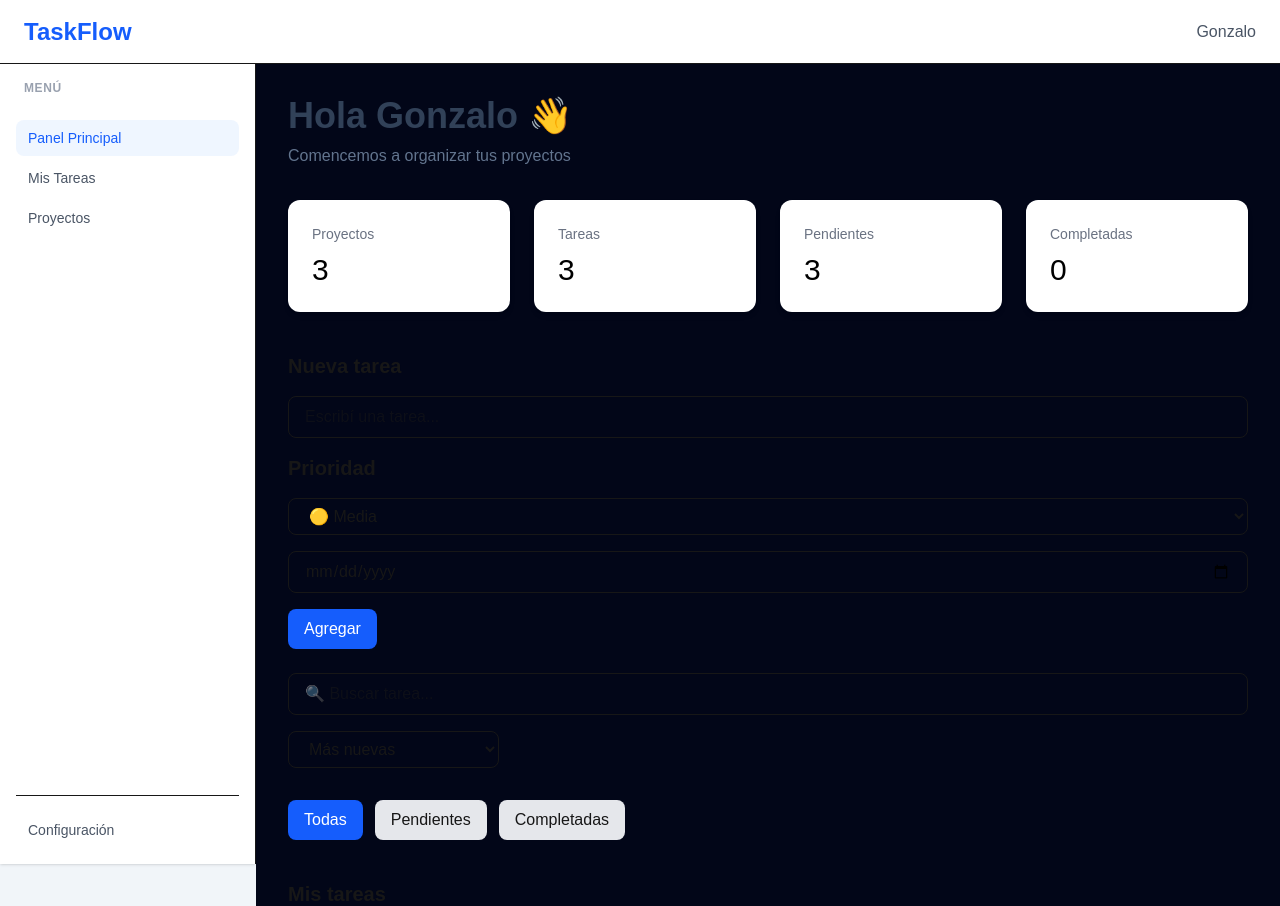
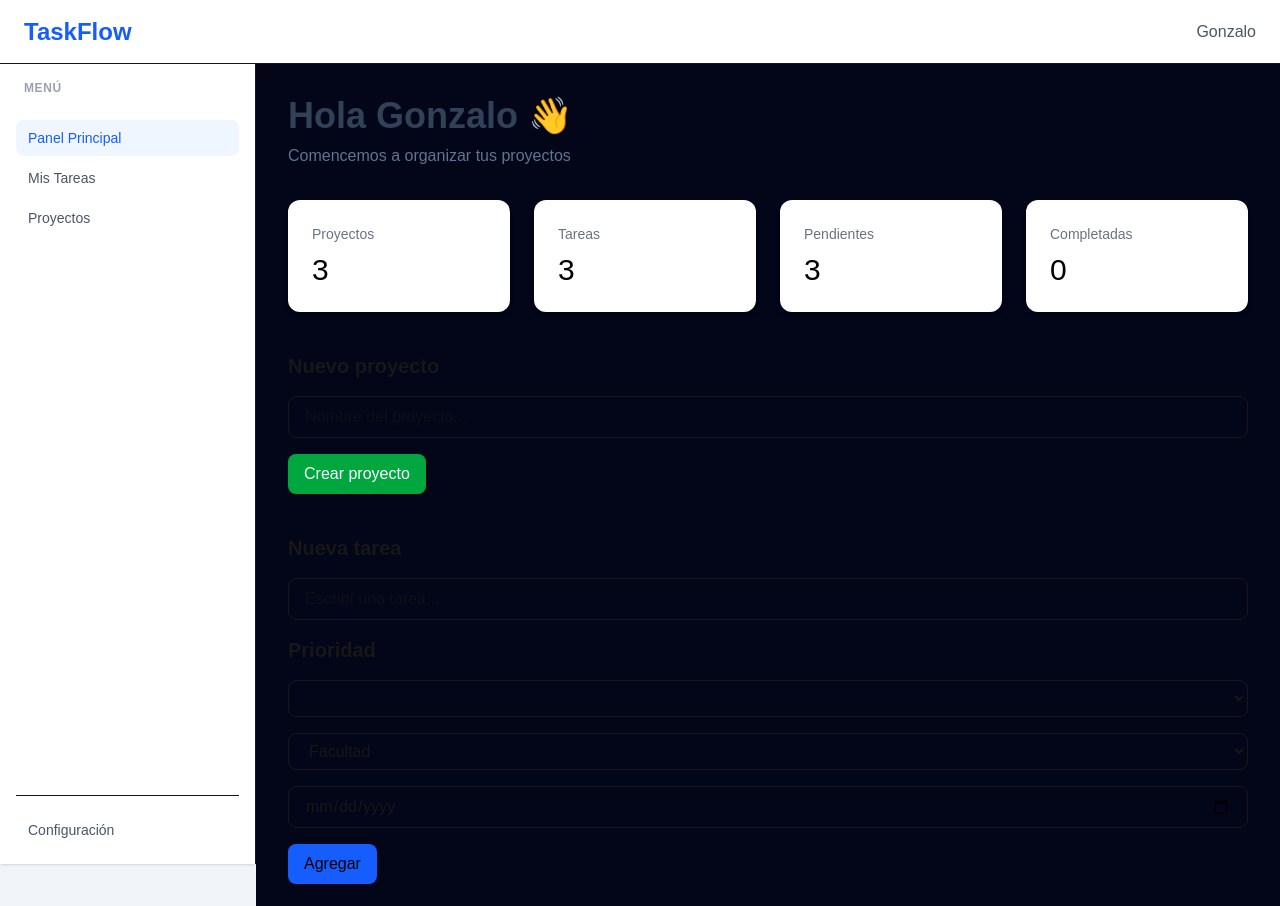
Before and after one commit to Gonza117/taskflow, a Next.js app: page / in a window 1280 px wide. Shown: the top 906 px of the page. Built offline with nearby package versions, Linux system fonts and the light colour scheme.

Commit message:
Añadir gestión de proyectos en el panel de control: incluir formularios y filtros para proyectos, y actualizar tareas con ID de proyecto.

```diff
--- a/components/dashboard/Dashboard.tsx
+++ b/components/dashboard/Dashboard.tsx
@@ -1,13 +1,14 @@
 "use client";
-
 import { useEffect, useState } from "react";
 import StatCard from "./StatCard";
 import TaskForm from "./TaskForm";
 import TaskList from "./TaskList";
-import {Task, Filter,SortOption} from "./types";
+import {Task, Filter,SortOption,Project} from "./types";
 import FilterBar from "./FilterBar";
 import SearchBar from "./SearchBar";
 import SortBar from "./SortBar";
+import ProjectBar from "./ProjectBar";
+import ProjectForm from "./ProjectForm";
 
 export default function Dashboard() {
     const [tasks, setTasks] = useState<Task[]>(() => {
@@ -24,6 +25,7 @@ export default function Dashboard() {
                 completed: false,
                 priority: "high",
                 dueDate: "2026-08-15",
+                projectId: 1,
             },
 
             {
@@ -32,6 +34,7 @@ export default function Dashboard() {
                 completed: false,
                 priority: "medium",
                 dueDate: "2021-02-14",
+                projectId: 2,
             },
 
             {
@@ -40,11 +43,26 @@ export default function Dashboard() {
                 completed: false,
                 priority: "low",
                 dueDate: "2024-12-20",
+                projectId: 3,
             },
 
         ];
     });
 
+    const [projects, setProjects] = useState<Project[]>([
+        {
+            id: 1,
+            name: "Facultad",
+        },
+        {
+            id: 2,
+            name: "Trabajo",
+        },
+        {
+            id: 3,
+            name: "Personal",
+        },
+    ]);
 
     const toggleTask = (id: number) => {
         setTasks(
@@ -85,6 +103,7 @@ export default function Dashboard() {
 
     const [sortOption, setSortOption] = useState<SortOption>("newest");
 
+    const [selectedProject, setSelectedProject] = useState<number | "all">("all");
 
     const stats = [
         {
@@ -120,7 +139,12 @@ export default function Dashboard() {
             .toLowerCase()
             .includes(search.toLowerCase());
 
-        return matchesFilter && matchesSearch;
+        const matchesProject =
+            selectedProject === "all"
+                ? true
+                : task.projectId === selectedProject;
+
+        return matchesFilter && matchesSearch && matchesProject;
     });
 
     const sortedTasks = [...filteredTasks];
@@ -165,8 +189,21 @@ export default function Dashboard() {
                 ))}
             </div>
 
+            <ProjectForm
+                onAddProject={(name) =>
+                    setProjects((prevProjects) => [
+                        ...prevProjects,
+                        {
+                            id: Date.now(),
+                            name,
+                        },
+                    ])
+                }
+            />
+
             <TaskForm
-                onAddTask={(newTask, priority,dueDate) =>
+                projects={projects}
+                onAddTask={(newTask, priority,dueDate,projectId) =>
                     setTasks((prevTasks) => [
                         ...prevTasks,
                         {
@@ -175,9 +212,16 @@ export default function Dashboard() {
                             completed: false,
                             priority,
                             dueDate,
+                            projectId,
                         },
                     ])
                 }
+            />
+
+            <ProjectBar
+                projects={projects}
+                selectedProject={selectedProject}
+                onSelectProject={setSelectedProject}
             />
 
             <SearchBar
@@ -197,6 +241,7 @@ export default function Dashboard() {
 
             <TaskList
                 tasks={sortedTasks}
+                projects={projects}
                 onToggleTask={toggleTask}
                 onDeleteTask={deleteTask}
                 onEditTask={editTask}
--- a/components/dashboard/FilterBar.tsx
+++ b/components/dashboard/FilterBar.tsx
@@ -15,8 +15,8 @@ export default function FilterBar({
                 onClick={() => onChangeFilter("all")}
                 className={`px-4 py-2 rounded-lg ${
                     filter === "all"
-                        ? "bg-blue-600 text-white"
-                        : "bg-gray-200"
+                        ? "bg-blue-600 text-black"
+                        : "bg-gray-200 text-black"
                 }`}
             >
                 Todas
@@ -26,8 +26,8 @@ export default function FilterBar({
                 onClick={() => onChangeFilter("pending")}
                 className={`px-4 py-2 rounded-lg ${
                     filter === "pending"
-                        ? "bg-blue-600 text-white"
-                        : "bg-gray-200"
+                        ? "bg-blue-600 text-black"
+                        : "bg-gray-200 text-black"
                 }`}
             >
                 Pendientes
@@ -37,8 +37,8 @@ export default function FilterBar({
                 onClick={() => onChangeFilter("completed")}
                 className={`px-4 py-2 rounded-lg ${
                     filter === "completed"
-                        ? "bg-blue-600 text-white"
-                        : "bg-gray-200"
+                        ? "bg-blue-600 text-black"
+                        : "bg-gray-200 text-black"
                 }`}
             >
                 Completadas
--- /dev/null
+++ b/components/dashboard/ProjectBar.tsx
@@ -0,0 +1,42 @@
+import { Project } from "./types";
+
+type ProjectBarProps = {
+    projects: Project[];
+    selectedProject: number | "all";
+    onSelectProject: (project: number | "all") => void;
+};
+
+export default function ProjectBar({
+    projects,
+    selectedProject,
+    onSelectProject,
+}: ProjectBarProps) {
+    return (
+        <div className="flex gap-3 mt-6 flex-wrap">
+            <button
+                onClick={() => onSelectProject("all")}
+                className={`px-4 py-2 rounded-lg ${
+                    selectedProject === "all"
+                        ? "bg-blue-600 text-black"
+                        : "bg-gray-200 text-black"
+                }`}
+            >
+                Todos
+            </button>
+
+            {projects.map((project) => (
+                <button
+                    key={project.id}
+                    onClick={() => onSelectProject(project.id)}
+                    className={`px-4 py-2 rounded-lg ${
+                        selectedProject === project.id
+                            ? "bg-blue-600 text-black"
+                            : "bg-gray-200 text-black"
+                    }`}
+                >
+                    {project.name}
+                </button>
+            ))}
+        </div>
+    );
+}
--- /dev/null
+++ b/components/dashboard/ProjectForm.tsx
@@ -0,0 +1,40 @@
+"use client";
+import { useState } from "react";
+
+type ProjectFormProps = {
+    onAddProject: (name: string) => void;
+};
+
+export default function ProjectForm({
+    onAddProject,
+}: ProjectFormProps) {
+    const [name, setName] = useState("");
+
+    return (
+        <div className="mt-10">
+            <h2 className="text-xl font-semibold mb-4">
+                Nuevo proyecto
+            </h2>
+
+            <input
+                type="text"
+                placeholder="Nombre del proyecto..."
+                value={name}
+                onChange={(e) => setName(e.target.value)}
+                className="w-full border rounded-lg px-4 py-2"
+            />
+
+            <button
+                onClick={() => {
+                    if (name.trim() === "") return;
+
+                    onAddProject(name);
+                    setName("");
+                }}
+                className="mt-4 bg-green-600 text-white px-4 py-2 rounded-lg"
+            >
+                Crear proyecto
+            </button>
+        </div>
+    );
+}
--- a/components/dashboard/SortBar.tsx
+++ b/components/dashboard/SortBar.tsx
@@ -15,10 +15,12 @@ export default function SortBar({
             onChange={(e) => onSortChange(e.target.value as SortOption)}
             className="border rounded-lg px-4 py-2 mt-4"
         >
-            <option value="newest">Más nuevas</option>
-            <option value="oldest">Más antiguas</option>
-            <option value="priority">Prioridad</option>
-            <option value="dueDate">Fecha de vencimiento</option>
+            <h2 className="text-black">
+                <option value="newest">Más nuevas</option>
+                <option value="oldest">Más antiguas</option>
+                <option value="priority">Prioridad</option>
+                <option value="dueDate">Fecha de vencimiento</option>
+            </h2>
         </select>
     );
 }
--- a/components/dashboard/TaskForm.tsx
+++ b/components/dashboard/TaskForm.tsx
@@ -1,15 +1,17 @@
 "use client";
 import { useState } from "react";
-import { Priority } from "./types";
+import { Project, Priority } from "./types";
 
 type TaskFormProps = {
-    onAddTask: (task: string, priority: Priority, dueDate: string) => void;
+    projects: Project[];
+    onAddTask: (task: string, priority: Priority, dueDate: string,projectId: number) => void;
 };
 
-export default function TaskForm({ onAddTask }: TaskFormProps) {
+export default function TaskForm({ projects,onAddTask }: TaskFormProps) {
     const [task, setTask] = useState("");
     const [priority, setPriority] = useState<Priority>("medium");
     const [dueDate, setDueDate] = useState("");
+    const [projectId, setProjectId] = useState(1);
 
     return (
         <div className="mt-10">
@@ -34,9 +36,23 @@ export default function TaskForm({ onAddTask }: TaskFormProps) {
                 onChange={(e) => setPriority(e.target.value as Priority)}
                 className="w-full border rounded-lg px-4 py-2 mt-4"
             >
-                <option value="low">🟢 Baja</option>
-                <option value="medium">🟡 Media</option>
-                <option value="high">🔴 Alta</option>
+                <h2 className="text-black">
+                    <option value="low">🟢 Baja</option>
+                    <option value="medium">🟡 Media</option>
+                    <option value="high">🔴 Alta</option>
+                </h2>
+            </select>
+
+            <select
+                value={projectId}
+                onChange={(e) => setProjectId(Number(e.target.value))}
+                className="w-full border rounded-lg px-4 py-2 mt-4"
+            >
+                {projects.map((project) => (
+                <option key={project.id} value={project.id} className="text-black">
+                    {project.name}
+                </option>
+                ))}
             </select>
 
             <input
@@ -48,12 +64,12 @@ export default function TaskForm({ onAddTask }: TaskFormProps) {
 
             <button onClick={() => {
                     if (task.trim() === "") return;
-                        onAddTask(task, priority, dueDate);
+                        onAddTask(task, priority, dueDate,projectId);
                         setTask("");
                         setPriority("medium");
                         setDueDate("");
                 }}
-                className="mt-4 bg-blue-600 text-white px-4 py-2 rounded-lg"
+                className="mt-4 bg-blue-600 text-black px-4 py-2 rounded-lg"
             >
                 Agregar
             </button>
--- a/components/dashboard/TaskList.tsx
+++ b/components/dashboard/TaskList.tsx
@@ -1,15 +1,15 @@
-import { Task } from "./types";
+import { Task,Project } from "./types";
 import TaskItem from "./TaskItem";
 
 type TaskListProps = {
     tasks: Task[];
+    projects: Project[];
     onToggleTask: (id: number) => void;
     onDeleteTask: (id: number) => void;
     onEditTask: (id: number, newText: string) => void;
 };
 
-
-export default function TaskList({tasks,onToggleTask,onDeleteTask,onEditTask,}: TaskListProps){
+export default function TaskList({tasks,projects,onToggleTask,onDeleteTask,onEditTask,}: TaskListProps){
     return (
         <div className="mt-10">
             <h2 className="text-xl font-semibold mb-4">
@@ -21,6 +21,7 @@ export default function TaskList({tasks,onToggleTask,onDeleteTask,onEditTask,}:
                     <TaskItem
                         key={task.id}
                         task={task}
+                        projects={projects}
                         onToggleTask={onToggleTask}
                         onDeleteTask={onDeleteTask}
                         onEditTask={onEditTask}
--- a/components/dashboard/types.ts
+++ b/components/dashboard/types.ts
@@ -8,4 +8,10 @@ export type Task = {
     completed: boolean;
     priority: Priority;
     dueDate: string;
+    projectId: number;
 };
+
+export type Project = {
+    id: number;
+    name: string;
+};
```
Also changed, not shown: components/dashboard/TaskItem.tsx (+11 -2 lines).
